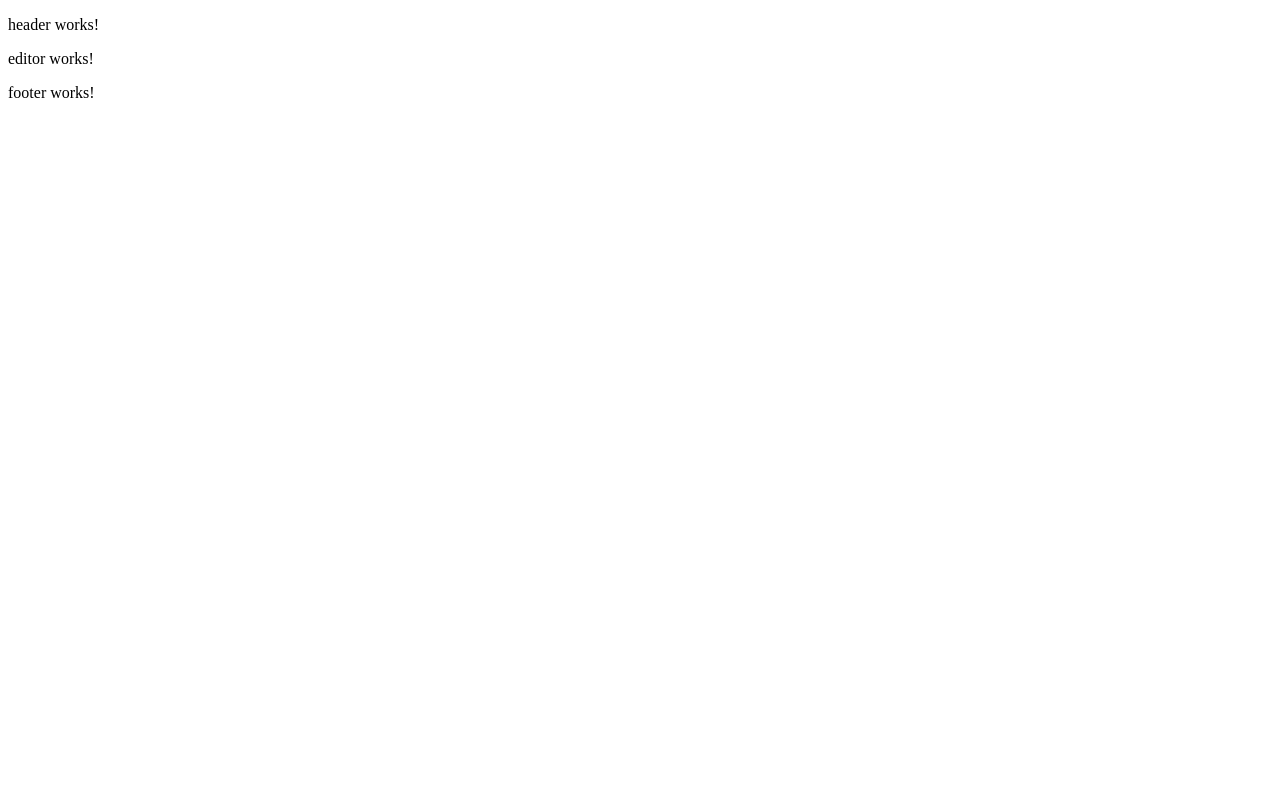
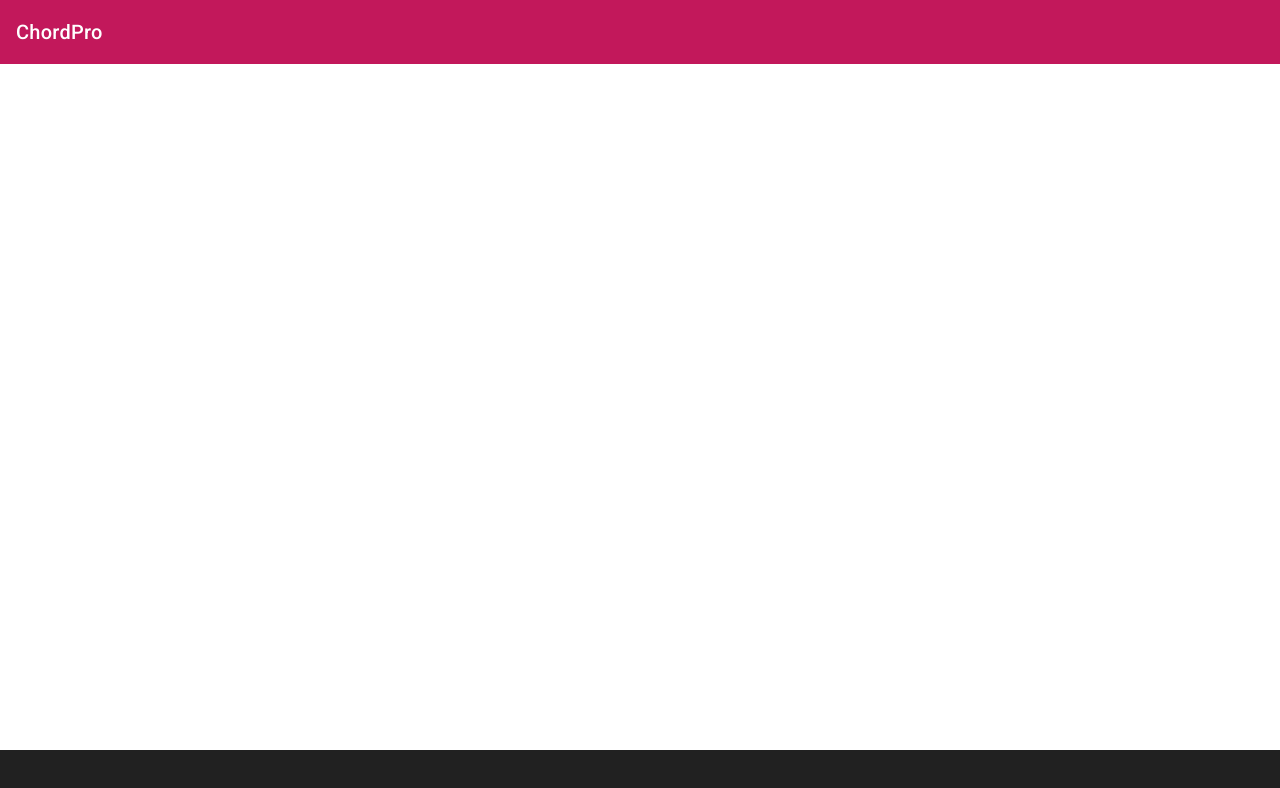
Before and after one commit to tiretz/chordpro-frontend, an Angular app: page / in a window 1280 px wide. Shown: the top 788 px of the page. Built offline with nearby package versions, Linux system fonts and the light colour scheme.

Commit message:
Style and align simple page header and footer.

```diff
--- a/angular.json
+++ b/angular.json
@@ -25,6 +25,7 @@
               "src/assets"
             ],
             "styles": [
+              "@angular/material/prebuilt-themes/pink-bluegrey.css",
               "src/styles.css"
             ],
             "scripts": []
@@ -87,6 +88,7 @@
               "src/assets"
             ],
             "styles": [
+              "@angular/material/prebuilt-themes/pink-bluegrey.css",
               "src/styles.css"
             ],
             "scripts": []
--- a/package.json
+++ b/package.json
@@ -11,10 +11,12 @@
   "private": true,
   "dependencies": {
     "@angular/animations": "^16.1.0",
+    "@angular/cdk": "^16.1.5",
     "@angular/common": "^16.1.0",
     "@angular/compiler": "^16.1.0",
     "@angular/core": "^16.1.0",
     "@angular/forms": "^16.1.0",
+    "@angular/material": "^16.1.5",
     "@angular/platform-browser": "^16.1.0",
     "@angular/platform-browser-dynamic": "^16.1.0",
     "@angular/router": "^16.1.0",
--- a/src/app/app.component.css
+++ b/src/app/app.component.css
@@ -0,0 +1,14 @@
+.header
+{
+    position: fixed;
+    top: 0;
+    width: 100%;
+}
+
+.footer
+{
+    position: fixed;
+    bottom: 0;
+    width: 100%;
+    height: 50px;
+}
--- a/src/app/app.component.html
+++ b/src/app/app.component.html
@@ -1,5 +1,5 @@
 <router-outlet>
-	<app-header></app-header>
+	<app-header class="header"></app-header>
 	<app-editor></app-editor>
-	<app-footer></app-footer>
+	<app-footer class="footer"></app-footer>
 </router-outlet>
--- a/src/app/footer/footer.component.html
+++ b/src/app/footer/footer.component.html
@@ -1 +1 @@
-<p>footer works!</p>
+<mat-toolbar color="secondary"></mat-toolbar>
--- a/src/app/header/header.component.html
+++ b/src/app/header/header.component.html
@@ -1 +1,3 @@
-<p>header works!</p>
+<mat-toolbar color="primary">
+    <span>ChordPro</span>
+</mat-toolbar>
--- a/src/index.html
+++ b/src/index.html
@@ -6,8 +6,11 @@
   <base href="/">
   <meta name="viewport" content="width=device-width, initial-scale=1">
   <link rel="icon" type="image/x-icon" href="favicon.ico">
+  <link rel="preconnect" href="https://fonts.gstatic.com">
+  <link href="https://fonts.googleapis.com/css2?family=Roboto:wght@300;400;500&display=swap" rel="stylesheet">
+  <link href="https://fonts.googleapis.com/icon?family=Material+Icons" rel="stylesheet">
 </head>
-<body>
+<body class="mat-typography">
   <app-root></app-root>
 </body>
 </html>
--- a/src/styles.css
+++ b/src/styles.css
@@ -1 +1,4 @@
 /* You can add global styles to this file, and also import other style files */
+
+html, body { height: 100%; }
+body { margin: 0; font-family: Roboto, "Helvetica Neue", sans-serif; }
```
Also changed, not shown: src/app/app.module.ts (+6 -1 lines), 1 other file (tests, documents, lock files or other folders).
